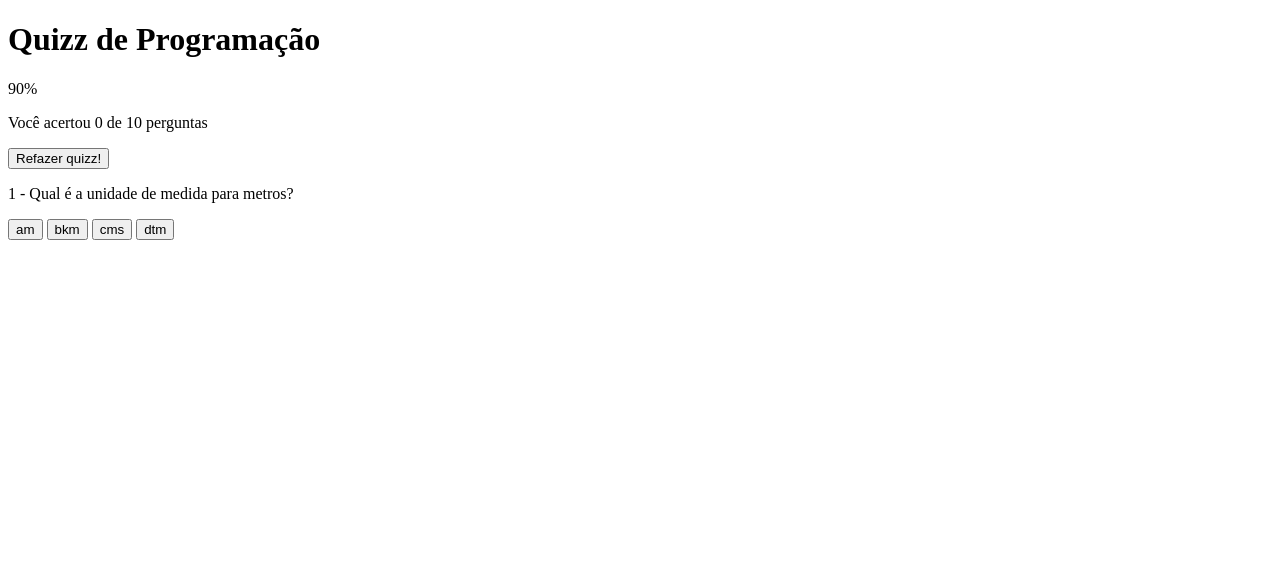
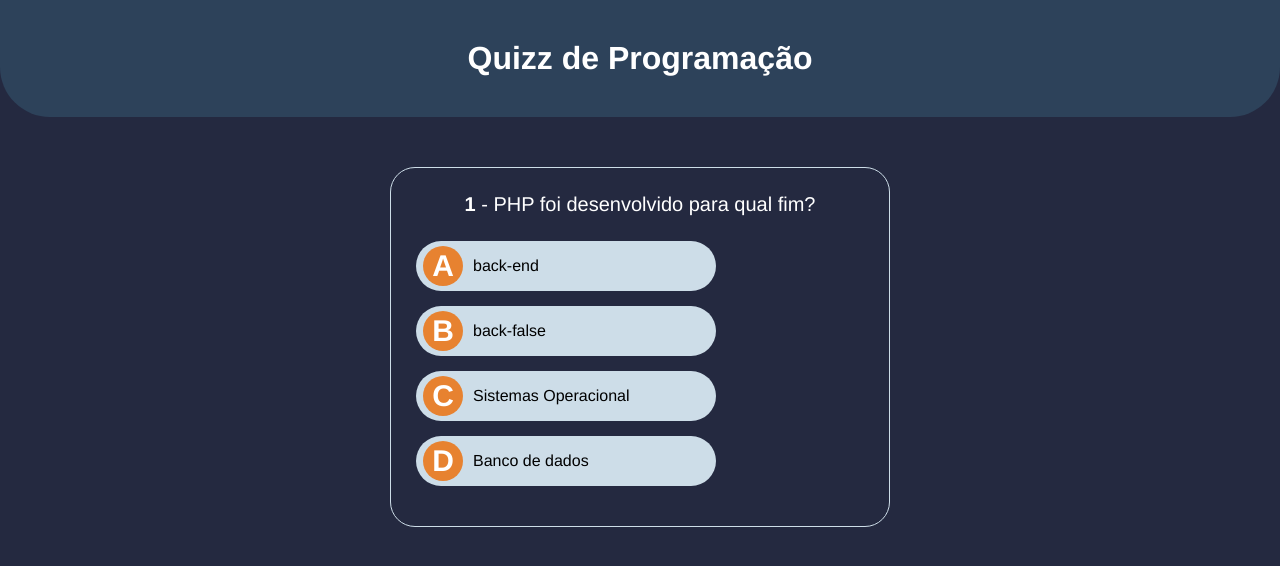
Before and after one commit to AlissonSilva/projeto_quizz, a plain HTML site: page index.html in a window 1280 px wide. Drawn offline with Linux system fonts and the light colour scheme.

Commit message:
Commit 21/07/2021
Curso de JavaScript

```diff
--- a/css/styles.css
+++ b/css/styles.css
@@ -0,0 +1,166 @@
+/* GERAL */
+* {
+  margin: 0;
+  padding: 0;
+  box-sizing: border-box;
+  font-family: Helvetica;
+}
+
+body {
+  background-color: #242940;
+  color: #FFF;
+}
+
+.hide {
+  display: none !important;
+}
+
+#main-title {
+  padding: 40px 0;
+  text-align: center;
+  background-color: #2D425A;
+  border-bottom-left-radius: 50px;
+  border-bottom-right-radius: 50px;
+}
+
+/* SCORE CONTAINER */
+
+#score-container {
+  background-color: #CDDDE8;
+  color: #000;
+  text-align: center;
+  width: 300px;
+  margin: 50px auto;
+  padding: 25px;
+  border-radius: 20px;
+}
+
+#score-container p {
+  font-size: 14px;
+  margin: 20px 0;
+}
+
+#score-container #display-score {
+  font-size: 32px;
+  font-weight: bold;
+}
+
+#correct-answers {
+  font-weight: bold;
+  color: #40B576;
+}
+
+#questions-qty {
+  font-weight: bold;
+  color: #075EA4;
+}
+
+#restart {
+  background-color: #E78230;
+  color: #FFF;
+  font-weight: bold;
+  height: 50px;
+  border-radius: 25px;
+  border: 2px solid transparent;
+  width: 180px;
+  text-transform: uppercase;
+  margin-top: 20px;
+  cursor: pointer;
+  transition: .5s;
+}
+
+#restart:hover {
+  background-color: transparent;
+  border-color: #E78230;
+  color: #E78230;
+}
+
+/* Quizz container */
+
+#quizz-container {
+  width: 500px;
+  margin: 50px auto;
+  border: 1px solid #CDDDE8;
+  padding: 25px;
+  border-radius: 25px;
+}
+
+#question {
+  text-align: center;
+  margin-bottom: 25px;
+  font-size: 20px;
+}
+
+#question-number {
+  font-weight: bold;
+}
+
+#answers-box button {
+  display: flex;
+  align-items: center;
+  margin: 15px 0;
+  width: 300px;
+  height: 50px;
+  border-radius: 25px;
+  background-color: #CDDDE8;
+  border: 2px solid transparent;
+  text-align: left;
+  padding-left: 5px;
+  color: #000;
+  cursor: pointer;
+  transition: .5s;
+}
+
+#answers-box button:hover {
+  background-color: #E78230;
+  color: #FFF;
+}
+
+#answers-box .btn-letter {
+  font-size: 30px;
+  font-weight: bold;
+  background-color: #E78230;
+  color: #FFF;
+  border-radius: 50%;
+  line-height: 40px;
+  text-align: center;
+  text-transform: uppercase;
+  flex: 1 1 0;
+  max-width: 40px;
+}
+
+.question-answer {
+  flex: 1 1 0;
+  margin-left: 10px;
+  font-size: 16px;
+}
+
+#quizz-container .wrong-answer,
+#quizz-container .wrong-answer .btn-letter {
+  background-color: #E62210;
+  color: #FFF;
+}
+
+#quizz-container .correct-answer,
+#quizz-container .correct-answer .btn-letter {
+  background-color: #40B576;
+  color: #FFF;
+}
+
+/* RESPONSIVO */
+@media(max-width: 450px) {
+
+  #quizz-container {
+    border: none;
+    width: 100%;
+  }
+
+  #answers-box button {
+    width: 100%;
+  }
+
+  #score-container {
+    width: 90%;
+  }
+
+}
--- a/index.html
+++ b/index.html
@@ -1,5 +1,6 @@
 <!DOCTYPE html>
-<html lang="en">
+<html lang="pt_Br">
+
 <head>
     <meta charset="UTF-8">
     <meta http-equiv="X-UA-Compatible" content="IE=edge">
@@ -8,23 +9,30 @@
     <script src="js/scripts.js" defer></script>
     <title>Projeto Quizz</title>
 </head>
+
 <body>
     <h1 id="main-title">Quizz de Programação</h1>
-    <div id="score-container">
+    <div id="score-container" class="hide">
+        <h2>Parabéns</h2>
         <p id="display-score"><span>90</span>%</p>
-        <p>Você acertou <span id="correct-answer">0</span> de <span id="questions-qtd"> 10 </span>perguntas</p>
+        <p>Você acertou <span id="correct-answer">0</span> de <span id="question-qty"> 10</span> perguntas</p>
         <button id="restart">Refazer quizz!</button>
     </div>
     <div id="quizz-container">
         <p id="question">
-            <span id="question-number">1</span> - <span id="question-text">Qual é a unidade de medida para metros?</span>
+            <span id="question-number">1</span> - <span id="question-text">Qual é a unidade de medida parametros?</span>
         </p>
         <div id="answers-box">
-            <button><span id="btn-letter">a</span><span id="question-answer">m</span></button>
-            <button><span id="btn-letter">b</span><span id="question-answer">km</span></button>
-            <button><span id="btn-letter">c</span><span id="question-answer">ms</span></button>
-            <button><span id="btn-letter">d</span><span id="question-answer">tm</span></button>
+            <button><span class="btn-letter">a</span><span class="question-answer">m</span></button>
+            <button><span class="btn-letter">b</span><span class="question-answer">km</span></button>
+            <button><span class="btn-letter">c</span><span class="question-answer">ms</span></button>
+            <button><span class="btn-letter">d</span><span class="question-answer">tm</span></button>
         </div>
     </div>
+
+
+    <button class="answer-template hide"><span class="btn-letter">a</span><span
+            class="question-answer">m</span></button>
 </body>
+
 </html>
--- a/js/scripts.js
+++ b/js/scripts.js
@@ -0,0 +1,233 @@
+const question = document.querySelector("#question");
+const answersBox = document.querySelector("#answers-box");
+const quizzContainer = document.querySelector("#quizz-container");
+const scoreContainer = document.querySelector("#score-container");
+const letters = ['a', 'b', 'c', 'd'];
+let points = 0;
+let actualQuestion = 0;
+
+// perguntas
+
+const questions = [
+  {
+    'question': 'PHP foi desenvolvido para qual fim?',
+    'answers': [
+      {
+        'answer': 'back-end',
+        'correct': true
+      },
+      {
+        'answer': 'back-false',
+        'correct': false
+      },
+      {
+        'answer': 'Sistemas Operacional',
+        'correct': false
+      },
+      {
+        'answer': 'Banco de dados',
+        'correct': false
+      }
+    ]
+  },
+  {
+    'question': 'Qual a forma correta de criar um array contendo 3 strings em PHP?',
+    'answers': [
+      {
+        'answer': '$estados = array["São Paulo", "Ceará", "Minas Gerais"];',
+        'correct': false
+      },
+      {
+        'answer': '$estados = "São Paulo", "Ceará", "Minas Gerais";',
+        'correct': false
+      },
+      {
+        'answer': '$estados = {"São Paulo", "Ceará", "Minas Gerais"};',
+        'correct': false
+      },
+      {
+        'answer': '$estados = array("São Paulo", "Ceará", "Minas Gerais");',
+        'correct': true
+      }
+    ]
+  },
+  {
+    'question': 'No PHP, caso a declaração require não puder acessar o arquivo indicado, o interpretador produz um',
+    'answers': [
+      {
+        'answer': 'alerta e o programa continua sua execução sem carregar o arquivo.',
+        'correct': false
+      },
+      {
+        'answer': 'alerta e o programa é encerrado.',
+        'correct': false
+      },
+      {
+        'answer': 'erro fatal e o programa é encerrado.',
+        'correct': true
+      },
+      {
+        'answer': 'erro fatal e o programa entra em loop até conseguir carregar o arquivo.',
+        'correct': false
+      }
+    ]
+  },
+  {
+    'question': 'Em PHP, existem algumas variáveis chamadas de superglobais, variáveis nativas que estão disponíveis em qualquer escopo do código PHP. Dentre essas variáveis superglobais, qual que contém informações sobre cabeçalhos, caminhos e locais de script?',
+    'answers': [
+      {
+        'answer': '$_SERVER',
+        'correct': true
+      },
+      {
+        'answer': ' $_REQUEST',
+        'correct': false
+      },
+      {
+        'answer': '$_GLOBALS',
+        'correct': false
+      },
+      {
+        'answer': '$_SESSION',
+        'correct': false
+      }
+    ]
+  }
+];
+
+// Substituição do quizz a primeira pergunta
+function init() {
+  console.log("iniciou");
+  createQuestion(0);
+}
+// cria uma pergunta
+
+function createQuestion(i) {
+  // limpar a questão anterior
+  const oldButtons = answersBox.querySelectorAll("button");
+  oldButtons.forEach(function (btn) {
+    btn.remove();
+  });
+
+  // Alterar o texto da pergunta
+  const questionText = question.querySelector('#question-text');
+  const questionNumber = question.querySelector('#question-number');
+
+  questionText.textContent = questions[i].question;
+  questionNumber.textContent = i + 1;
+
+  // Insere as alternativas
+  questions[i].answers.forEach(function (answer, i) {
+    // cria o template do botão do quizz
+    const answerTemplate = document.querySelector('.answer-template').cloneNode(true);
+
+    const letterBtn = answerTemplate.querySelector('.btn-letter');
+    const answerText = answerTemplate.querySelector(".question-answer");
+
+    letterBtn.textContent = letters[i];
+    answerText.textContent = answer['answer'];
+
+    answerTemplate.setAttribute('correct-answer', answer['correct']);
+
+    // remover hide e template class
+    answerTemplate.classList.remove('hide');
+    answerTemplate.classList.remove('answer-template');
+
+    // Inserir a alternativa na tela
+    answersBox.appendChild(answerTemplate);
+
+    // inserir um evento de click no botão
+    answerTemplate.addEventListener('click', function () {
+      checkAnswer(this);
+    });
+  });
+
+  // Incrementar o número da questão
+  actualQuestion++;
+
+}
+
+// verificando resposta do usuário
+function checkAnswer(btn) {
+
+  const buttons = answersBox.querySelectorAll("button");
+
+  buttons.forEach(function (button) {
+
+    if (button.getAttribute("correct-answer") === 'true') {
+      button.classList.add('correct-answer');
+      // checa se o usuário acertou a pergunta
+      if (btn === button) {
+        points++;
+      }
+    } else {
+      button.classList.add('wrong-answer');
+    }
+  });
+
+
+  // exibir a próxima pergunta
+  nextQuestion();
+}
+
+// exibi a próxima pergunta do quizz
+function nextQuestion() {
+  // time para usuário ver as respostas
+  setTimeout(function () {
+    if (actualQuestion >= questions.length) {
+      // apresent a msg de sucesso
+      shwoSuccessMessage();
+      return;
+    }
+
+    createQuestion(actualQuestion);
+  }, 1500);
+}
+
+// exibe a tela final
+function shwoSuccessMessage() {
+
+  hideOrShowQuizz();
+
+  // quizzContainer.classList.toggle('hide');
+  // scoreContainer.classList.toggle('hide');
+
+  // trocar dados da tela de sucesso;
+
+  // calcular o score
+  const score = ((points / questions.length) * 100).toFixed(2);
+
+  const displayScore = document.querySelector('#display-score span');
+
+  displayScore.textContent = score.toString();
+
+  // alterar o número de perguntas corretas
+  const correctAnswers = document.querySelector("#correct-answer");
+  correctAnswers.textContent = points;
+
+  // altera o total de perguntas
+  const totalQuestions = document.querySelector('#question-qty');
+  totalQuestions.textContent = questions.length;
+
+}
+
+// Mostra ou esconde o score
+function hideOrShowQuizz() {
+  quizzContainer.classList.toggle('hide');
+  scoreContainer.classList.toggle('hide');
+}
+
+// reinicar o jogo
+
+const restartBtn = document.querySelector('#restart');
+
+restartBtn.addEventListener('click', function () {
+  // zera o jogo
+  actualQuestion = 0;
+  points = 0;
+  hideOrShowQuizz();
+  init();
+});
+
+// inicialização do quizz
+init();
```
